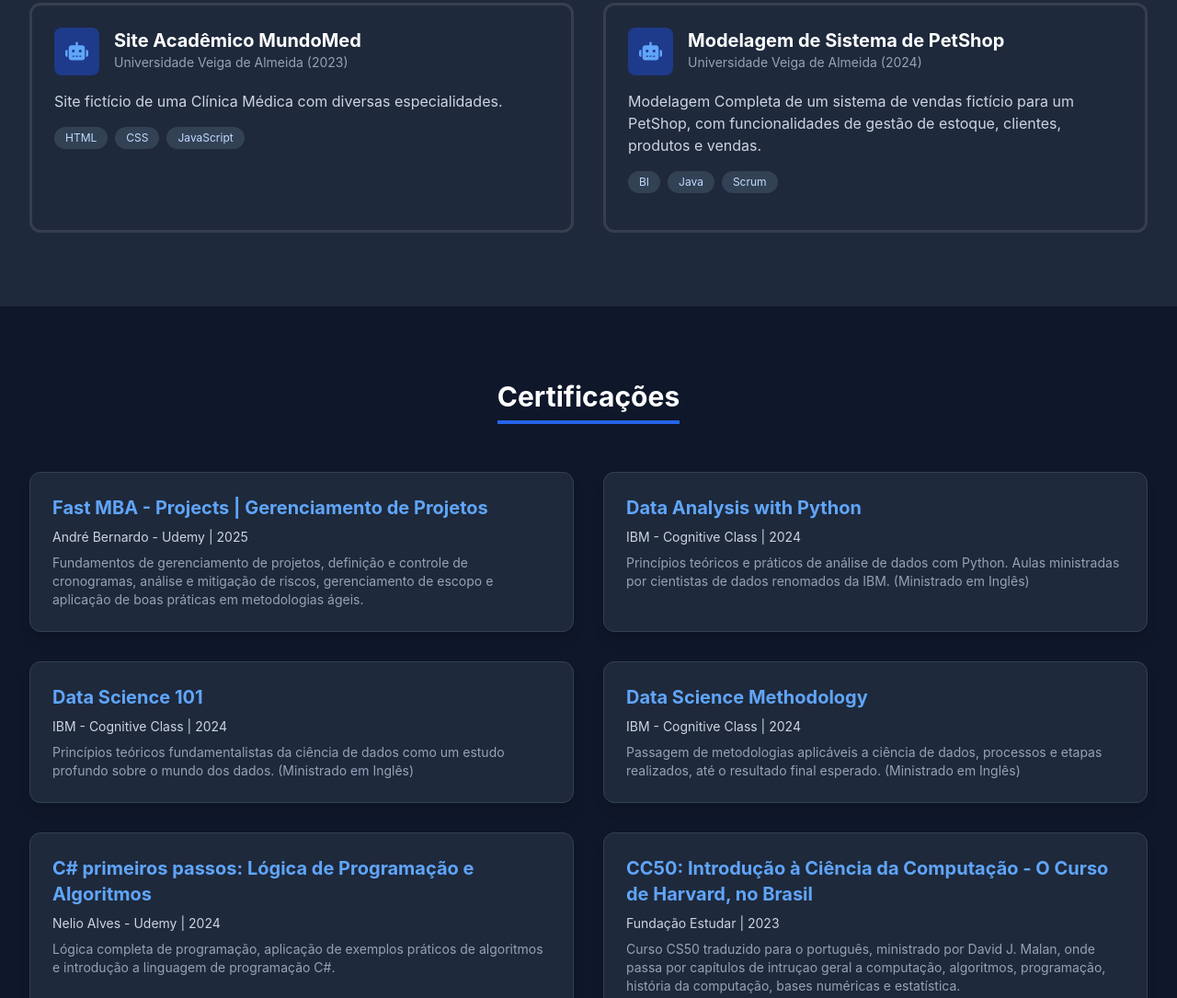
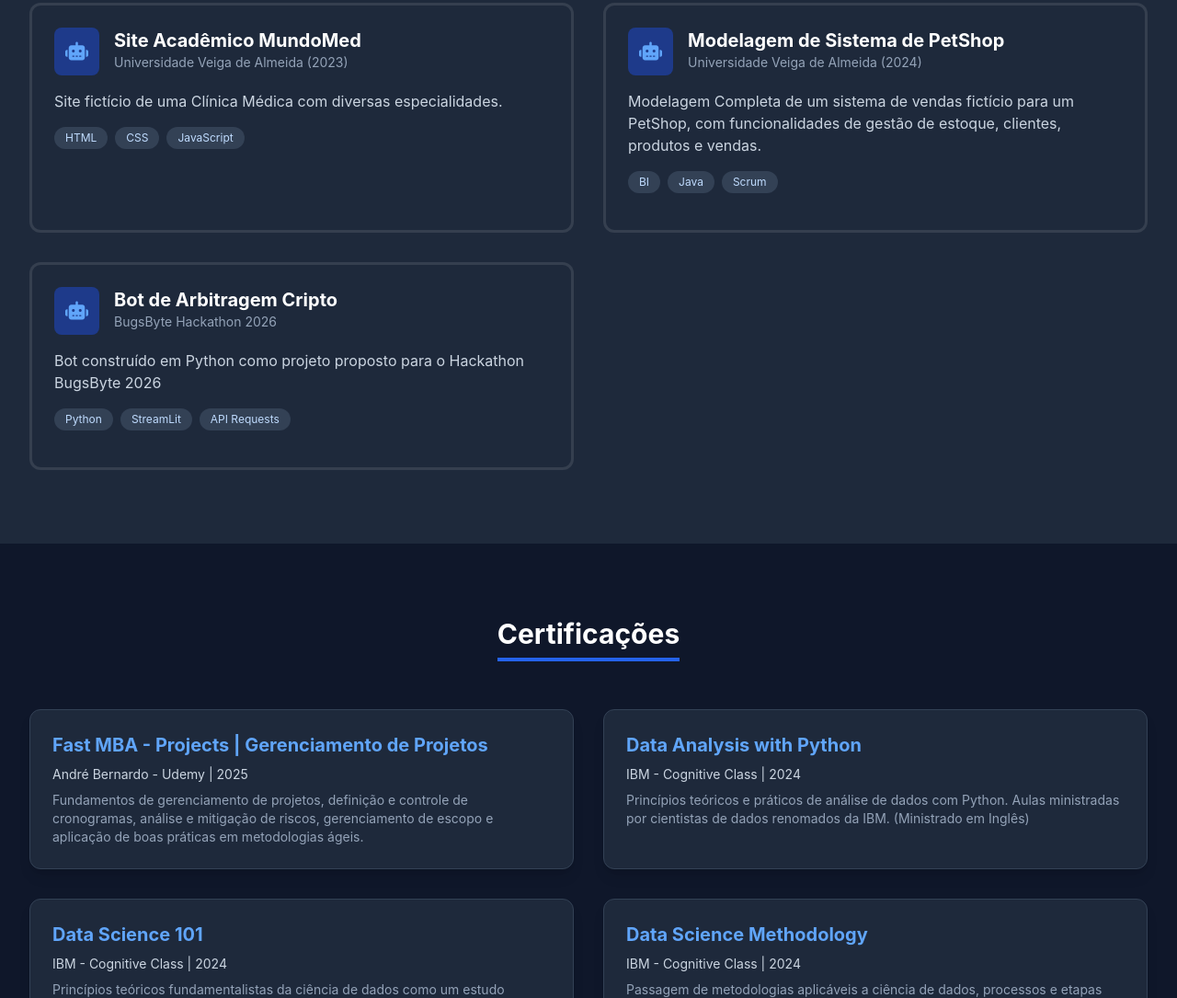
Before and after one commit to deboniarthur/portfolio, a plain HTML site: page index.html in a window 1280 px wide. Shown: the part 4901-5986 px from the top of the page at 92% size. Drawn offline with nearby package versions, Linux system fonts and the light colour scheme.

Commit message:
projects update v1

```diff
--- a/index.html
+++ b/index.html
@@ -556,6 +556,22 @@
                                 <span class="bg-slate-700 text-blue-200 text-xs px-3 py-1 rounded-full">BI</span><span class="bg-slate-700 text-blue-200 text-xs px-3 py-1 rounded-full">Java</span><span class="bg-slate-700 text-blue-200 text-xs px-3 py-1 rounded-full">Scrum</span>
                             </div>
                         </div>
+
+
+                        <div class="project-item rounded-xl p-6">
+                            <div class="flex items-start mb-4">
+                                <div class="bg-blue-900 p-3 rounded-lg mr-4"><i class="fas fa-robot text-blue-400 text-xl"></i></div>
+                                <div>
+                                    <h4 class="text-xl font-bold text-white"><span class="lang-pt">Bot de Arbitragem Cripto</span><span class="lang-en">Crypto Arbitrage Bot</span><span class="lang-es">Bot de Arbitraje de Criptomonedas</span></h4>
+                                    <p class="text-slate-400 text-sm">BugsByte Hackathon 2026</p>
+                                </div>
+                            </div>
+                            <p class="text-slate-300 mb-4"><span class="lang-pt">Bot construído em Python como projeto proposto para o Hackathon BugsByte 2026</span><span class="lang-en">Bot built in Python as a proposed project for the BugsByte 2026 Hackathon.</span><span class="lang-es">Bot desarrollado en Python como proyecto propuesto para el Hackathon BugsByte 2026.</span></p>
+                            <div class="flex flex-wrap gap-2 mb-4">
+                                <span class="bg-slate-700 text-blue-200 text-xs px-3 py-1 rounded-full">Python</span><span class="bg-slate-700 text-blue-200 text-xs px-3 py-1 rounded-full">StreamLit</span><span class="bg-slate-700 text-blue-200 text-xs px-3 py-1 rounded-full">API Requests</span>
+                            </div>
+                        </div>
+
                     </div>
                 </div>
             </div>
```
